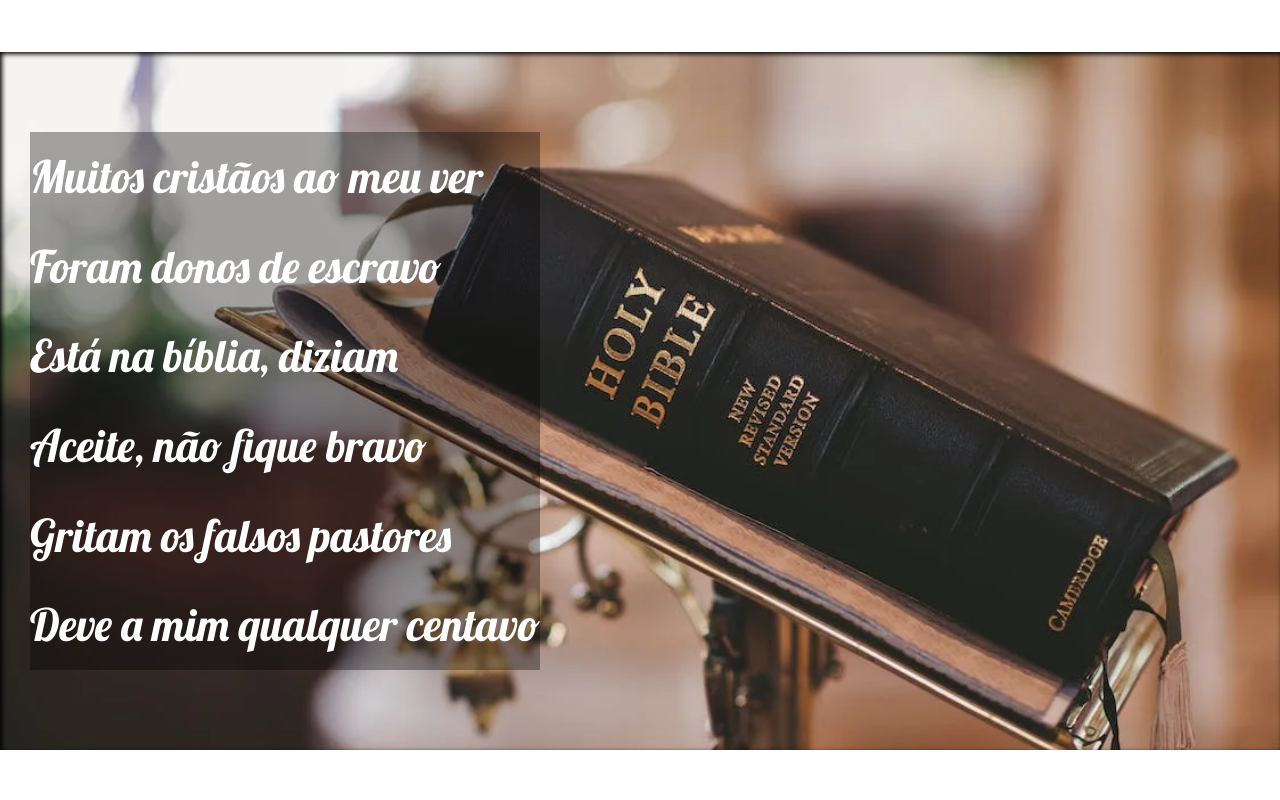
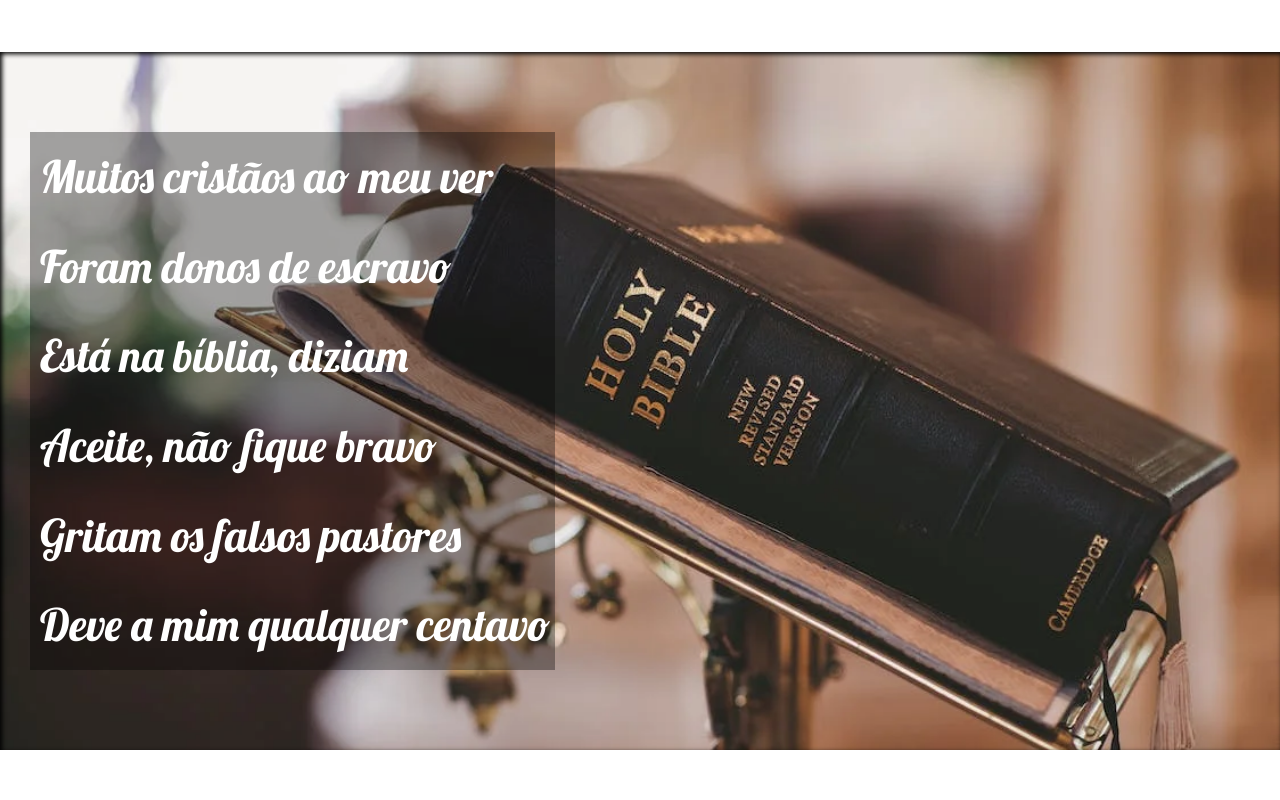
Before and after one commit to duduperal/html-css, a plain HTML site: page praticas/projeto-cordel-2/index.html in a window 1280 px wide. Shown: the part 940-1740 px from the top of the page. Drawn offline with Linux system fonts and the light colour scheme.

Commit message:
update prática 01/11

```diff
--- a/praticas/projeto-cordel-2/estilo/style.css
+++ b/praticas/projeto-cordel-2/estilo/style.css
@@ -43,6 +43,7 @@ header > p{
 a{
     color: white;
     text-decoration: none;
+    font-weight: bolder;
 }
 
 a:hover{
@@ -81,6 +82,8 @@ section.imagem > p{
     background-color: rgba(0, 0, 0, 0.349);
     color: white;
     display: inline-block;
+    padding-left: 10px;
+    padding-right: 5px;
 }
 
 
```
